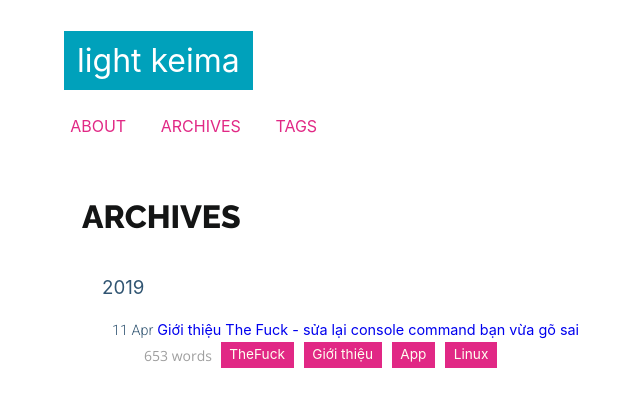
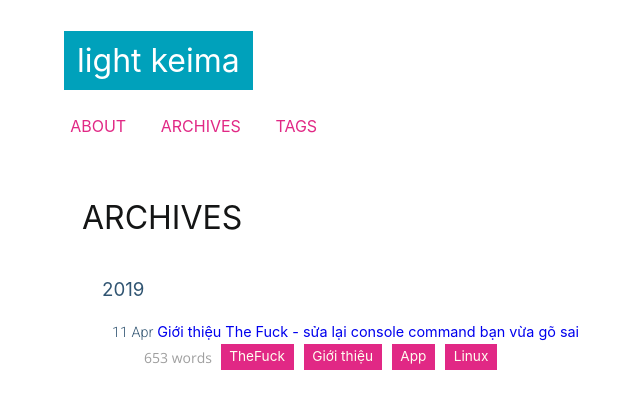
Before and after one commit to ntvthuyen/ntvthuyen.github.io_old, a Jekyll site: the page built from archives/index.html, in a window 1280 px wide. Shown: the top 409 px of the page, without its empty margins (258-898 px from the left). Built offline with Jekyll 4.4.1, drawn with Linux system fonts in a browser that asks for light colours; some web fonts are replaced.

Commit message:
Update main.css

```diff
--- a/css/main.css
+++ b/css/main.css
@@ -86,7 +86,7 @@ nav ul li a:hover {
     background-color:  #00a1bb;
 }
 .heading {
-    font: 1.5em Raleway, Helvetica;
+    font: 1.5em 1em -apple-system-headline, ARaleway, Helvetica;
     text-transform: uppercase;
     margin-top: 1.2em;
     margin-bottom: 1.3em;
```
